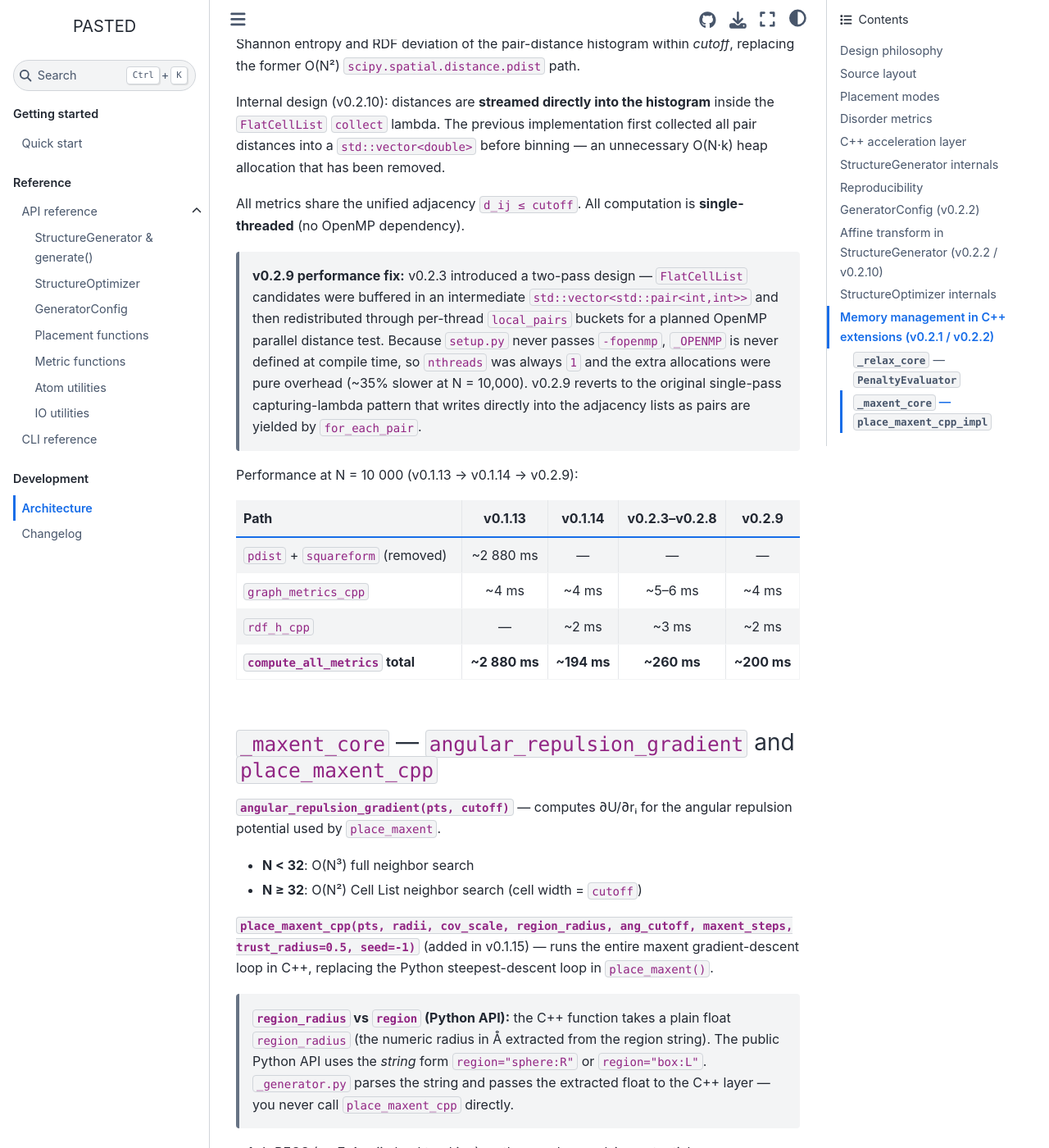
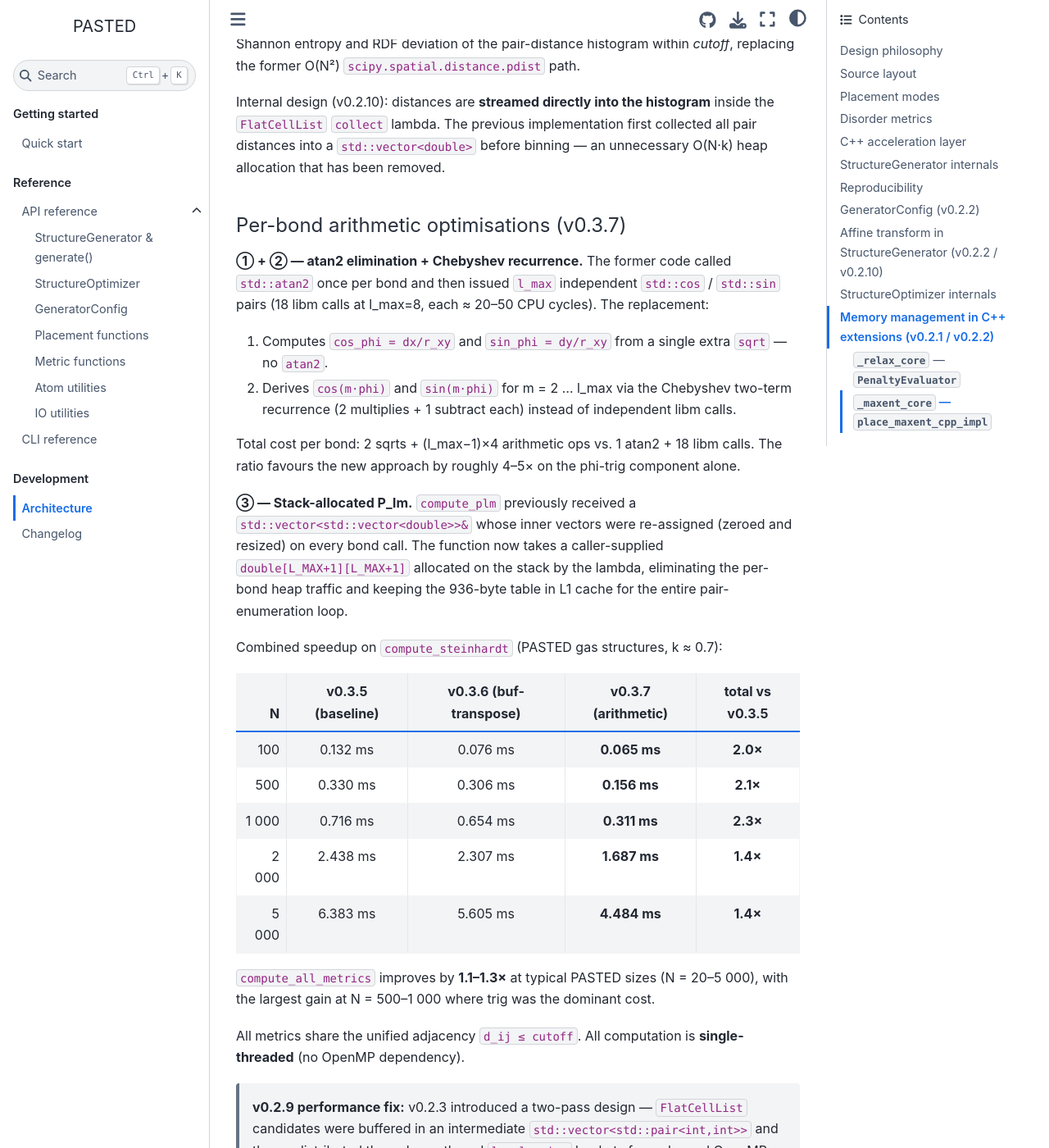
Before and after one commit to ss0832/PASTED, a Sphinx documentation site: the page built from docs/architecture.md, in a window 1280 px wide and 1400 px high, scrolled down 5618 px. Shown: the whole window at 82% size. Built offline with Sphinx 7.4.7 and the Sphinx Book theme 1.1.4, drawn with Linux system fonts in a browser that asks for light colours; some of the changed text lies outside the part shown.

Commit message:
Add files via upload

```diff
--- a/docs/api/metrics.rst
+++ b/docs/api/metrics.rst
@@ -93,15 +93,21 @@
 
    .. note::
 
-      **Accumulator buffer layout (v0.3.6+).**  The C++ accumulator uses
-      layout ``(N, n_l, l_max+1)`` with atom index outermost, so every
-      bond's ``(l_idx, m)`` writes are contiguous (stride 8 B).  The former
-      ``(n_l, l_max+1, N)`` layout wrote at strides of N × 8 bytes, causing
-      L2→L3 cache spill at N ≈ 1 000 and superlinear wall-time growth.
-      The fix yields up to **1.9× speedup** on ``compute_all_metrics`` at
-      N = 100 and **1.4× at N = 5 000**.  See
-      ``docs/architecture.md`` → *Accumulator buffer layout* for the full
-      analysis and benchmark table.
+      **Steinhardt optimisations (v0.3.6 + v0.3.7).**
+
+      *v0.3.6 — accumulator buffer transpose.*  Layout changed from
+      ``(n_l, l_max+1, N)`` to ``(N, n_l, l_max+1)`` (atom index outermost),
+      making every bond's writes contiguous (stride 8 B) and eliminating the
+      L2→L3 spill that caused superlinear wall-time growth at N ≈ 1 000.
+
+      *v0.3.7 — per-bond arithmetic.*  ``atan2`` replaced by ``sqrt + div``
+      (``cos_phi``/``sin_phi``); ``cos(m·phi)``/``sin(m·phi)`` via Chebyshev
+      recurrence (2 mults + 1 sub each) instead of 18 libm calls per bond;
+      P_lm table stack-allocated (``double[13][13]``) instead of heap per bond.
+
+      Combined speedup: **~2.1–2.3×** on ``compute_steinhardt`` and
+      **~1.3×** on ``compute_all_metrics`` at N = 500–1 000.
+      See ``docs/architecture.md`` → *Per-bond arithmetic optimisations*.
 
    .. warning::
 
--- a/docs/architecture.md
+++ b/docs/architecture.md
@@ -226,6 +226,44 @@
 implementation first collected all pair distances into a `std::vector<double>`
 before binning — an unnecessary O(N·k) heap allocation that has been removed.
 
+#### Per-bond arithmetic optimisations (v0.3.7)
+
+**① + ② — atan2 elimination + Chebyshev recurrence.**  The former code
+called `std::atan2` once per bond and then issued `l_max` independent
+`std::cos` / `std::sin` pairs (18 libm calls at l_max=8, each ≈ 20–50 CPU
+cycles).  The replacement:
+
+1. Computes `cos_phi = dx/r_xy` and `sin_phi = dy/r_xy` from a single extra
+   `sqrt` — no `atan2`.
+2. Derives `cos(m·phi)` and `sin(m·phi)` for m = 2 … l_max via the
+   Chebyshev two-term recurrence (2 multiplies + 1 subtract each) instead of
+   independent libm calls.
+
+Total cost per bond: 2 sqrts + (l_max−1)×4 arithmetic ops vs. 1 atan2 +
+18 libm calls.  The ratio favours the new approach by roughly 4–5× on the
+phi-trig component alone.
+
+**③ — Stack-allocated P_lm.**  `compute_plm` previously received a
+`std::vector<std::vector<double>>&` whose inner vectors were re-assigned
+(zeroed and resized) on every bond call.  The function now takes a
+caller-supplied `double[L_MAX+1][L_MAX+1]` allocated on the stack by the
+lambda, eliminating the per-bond heap traffic and keeping the 936-byte
+table in L1 cache for the entire pair-enumeration loop.
+
+Combined speedup on `compute_steinhardt` (PASTED gas structures, k ≈ 0.7):
+
+| N | v0.3.5 (baseline) | v0.3.6 (buf-transpose) | v0.3.7 (arithmetic) | total vs v0.3.5 |
+|--:|:--:|:--:|:--:|:--:|
+| 100 | 0.132 ms | 0.076 ms | **0.065 ms** | **2.0×** |
+| 500 | 0.330 ms | 0.306 ms | **0.156 ms** | **2.1×** |
+| 1 000 | 0.716 ms | 0.654 ms | **0.311 ms** | **2.3×** |
+| 2 000 | 2.438 ms | 2.307 ms | **1.687 ms** | **1.4×** |
+| 5 000 | 6.383 ms | 5.605 ms | **4.484 ms** | **1.4×** |
+
+`compute_all_metrics` improves by **1.1–1.3×** at typical PASTED sizes
+(N = 20–5 000), with the largest gain at N = 500–1 000 where trig was the
+dominant cost.
+
 All metrics share the unified adjacency `d_ij ≤ cutoff`.
 All computation is **single-threaded** (no OpenMP dependency).
 
@@ -341,18 +379,20 @@
 of `n_l × (l_max+1) × 8 = 216` bytes — fitting in a single cache line
 regardless of N.  Measured speedup (PASTED default structures, k ≈ 0.7):
 
-| N | Steinhardt speedup | `all_metrics` speedup |
-|--:|:--:|:--:|
-| 100 | **1.7×** | **1.9×** |
-| 500 | 1.1× | 1.3× |
-| 1 000 | 1.1× | 1.2× |
-| 2 000 | 1.0× | 1.3× |
-| 5 000 | 1.1× | **1.4×** |
+| N | v0.3.5 | v0.3.6 (buf-transpose) | v0.3.7 (+Chebyshev+stack) | vs v0.3.5 |
+|--:|:--:|:--:|:--:|:--:|
+| 20 | – | 0.052 ms | **0.015 ms** | – |
+| 100 | 0.132 ms | 0.076 ms | **0.065 ms** | **2.0×** |
+| 500 | 0.330 ms | 0.306 ms | **0.156 ms** | **2.1×** |
+| 1 000 | 0.716 ms | 0.654 ms | **0.311 ms** | **2.3×** |
+| 2 000 | 2.438 ms | 2.307 ms | **1.687 ms** | **1.4×** |
+| 5 000 | 6.383 ms | 5.605 ms | **4.484 ms** | **1.4×** |
 
-The improvement is largest at N = 100 (where L2 was already marginal) and at
-N ≥ 2 000 (overall `all_metrics` budget shrinks from 13.3 ms to 9.7 ms at
-N = 5 000).  At intermediate N the per-bond arithmetic (P_lm recurrence,
-cos/sin/atan2) dominates and buffer layout is not the bottleneck.
+The buffer-transpose (v0.3.6) mainly helped at N ≥ 2 000 (cache boundary).
+The arithmetic optimisations (v0.3.7) are most visible at N = 500–1 000
+because that is where the per-bond trig was the dominant cost.  Together
+the two changes deliver **2.1–2.3×** on `compute_steinhardt` and
+**1.3–1.4×** on `compute_all_metrics` across typical PASTED structures.
 
 ---
 
--- a/docs/quickstart.md
+++ b/docs/quickstart.md
@@ -47,30 +47,34 @@
 `mode="gas"`, uniform random positions scaled so density is constant across N.
 Each value is the median of ≥ 3 repeats filling a 1.5 s budget.
 
-| N atoms | `shape_aniso` | `validate` ok=True | `rdf_h_cpp` | `graph_cpp` | `steinhardt` (v0.3.6) | **`all_metrics` total** |
+| N atoms | `shape_aniso` | `validate` ok=True | `rdf_h_cpp` | `graph_cpp` | `steinhardt` (v0.3.7) | **`all_metrics` total** |
 |--------:|------:|------:|------:|------:|------:|------:|
-| 5 | 18 µs | 0.6 µs | 0.002 ms | 0.004 ms | 0.020 ms | **0.33 ms** |
-| 10 | 17 µs | 0.7 µs | 0.002 ms | 0.004 ms | 0.020 ms | **0.31 ms** |
-| 20 | 17 µs | 1.1 µs | 0.002 ms | 0.004 ms | 0.020 ms | **0.32 ms** |
-| 50 | 19 µs | 2.2 µs | 0.011 ms | 0.020 ms | 0.076 ms | **0.37 ms** |
-| 100 | 21 µs | 4.1 µs | 0.011 ms | 0.020 ms | 0.076 ms | **0.26 ms** |
-| 200 | 23 µs | 6.9 µs | 0.053 ms | 0.099 ms | 0.180 ms | **0.55 ms** |
-| 500 | 32 µs | 16.7 µs | 0.053 ms | 0.099 ms | 0.306 ms | **0.92 ms** |
-| 1 000 | 63 µs | 32.8 µs | 0.115 ms | 0.287 ms | 0.654 ms | **1.68 ms** |
-| 2 000 | 80 µs | 63.7 µs | 0.264 ms | 0.576 ms | 2.307 ms | **3.99 ms** |
-| 5 000 | 184 µs | 177 µs | 0.678 ms | 1.524 ms | 5.605 ms | **9.72 ms** |
+| 5 | 18 µs | 0.6 µs | 0.002 ms | 0.004 ms | 0.015 ms | **0.11 ms** |
+| 20 | 17 µs | 1.1 µs | 0.002 ms | 0.004 ms | 0.015 ms | **0.11 ms** |
+| 100 | 21 µs | 4.1 µs | 0.011 ms | 0.020 ms | 0.065 ms | **0.21 ms** |
+| 500 | 32 µs | 16.7 µs | 0.053 ms | 0.099 ms | 0.156 ms | **0.69 ms** |
+| 1 000 | 63 µs | 32.8 µs | 0.115 ms | 0.287 ms | 0.311 ms | **1.25 ms** |
+| 2 000 | 80 µs | 63.7 µs | 0.264 ms | 0.576 ms | 1.687 ms | **3.56 ms** |
+| 5 000 | 184 µs | 177 µs | 0.678 ms | 1.524 ms | 4.484 ms | **8.76 ms** |
 
 Peak RSS across the full N = 5–5 000 sweep: **152 MB** (growth < 3 MB total;
 no memory leak detected over 500 repeated calls at each size).
 
-**`compute_all_metrics` latency is roughly linear in N** (k ≈ 0.7 at the
-default cutoff, so each sub-metric is O(N·k)).  Prior to v0.3.6 the
-`compute_steinhardt` step showed superlinear growth due to a CPU cache
-pressure effect in the C++ accumulator buffer (former layout `(n_l, l_max+1,
-N)` — atom index innermost, stride N×8 B per m-step, causing L2→L3 spill at
-N ≈ 1 000).  The buffer has been transposed to `(N, n_l, l_max+1)` in
-v0.3.6, making every bond's writes contiguous (stride 8 B).  See
-`docs/architecture.md` → *Accumulator buffer layout* for the full analysis.
+**`compute_all_metrics` latency scales roughly linearly in N** (k ≈ 0.7 at the
+default cutoff, so each sub-metric is O(N·k)).  Two rounds of optimisation
+have dramatically reduced `compute_steinhardt` cost:
+
+- **v0.3.6** — buffer transposed from `(n_l, l_max+1, N)` to `(N, n_l,
+  l_max+1)`, eliminating the L2→L3 cache spill that caused superlinear growth
+  from N ≈ 1 000.
+- **v0.3.7** — `atan2` replaced by `sqrt + div` for `cos_phi`/`sin_phi`;
+  higher orders via Chebyshev recurrence (2 mults + 1 sub) instead of 18 libm
+  calls per bond; P_lm table stack-allocated instead of heap-allocated.
+
+Combined, `compute_steinhardt` is **2.1–2.3×** faster at N = 500–1 000 and
+`compute_all_metrics` is **1.3–1.4×** faster across typical structures.
+See `docs/architecture.md` → *Per-bond arithmetic optimisations* for the full
+analysis.
 
 ---
 
--- a/pyproject.toml
+++ b/pyproject.toml
@@ -4,7 +4,7 @@
 
 [project]
 name = "pasted"
-version = "0.3.5"
+version = "0.3.7"
 description = "Pointless Atom STructure with Entropy Diagnostics — structure fuzzer for QC/ML-potential codes"
 readme = "README.md"
 license = "MIT"
--- a/src/pasted/__init__.py
+++ b/src/pasted/__init__.py
@@ -110,7 +110,7 @@
 try:
     __version__: str = importlib.metadata.version("pasted")
 except importlib.metadata.PackageNotFoundError:
-    __version__ = "0.3.5"
+    __version__ = "0.3.7"
 
 __all__ = [  # grouped by API category, not alphabetical
     # High-level API
```
Also changed, not shown: CHANGELOG.md (+50 -0 lines), 2 other files.
